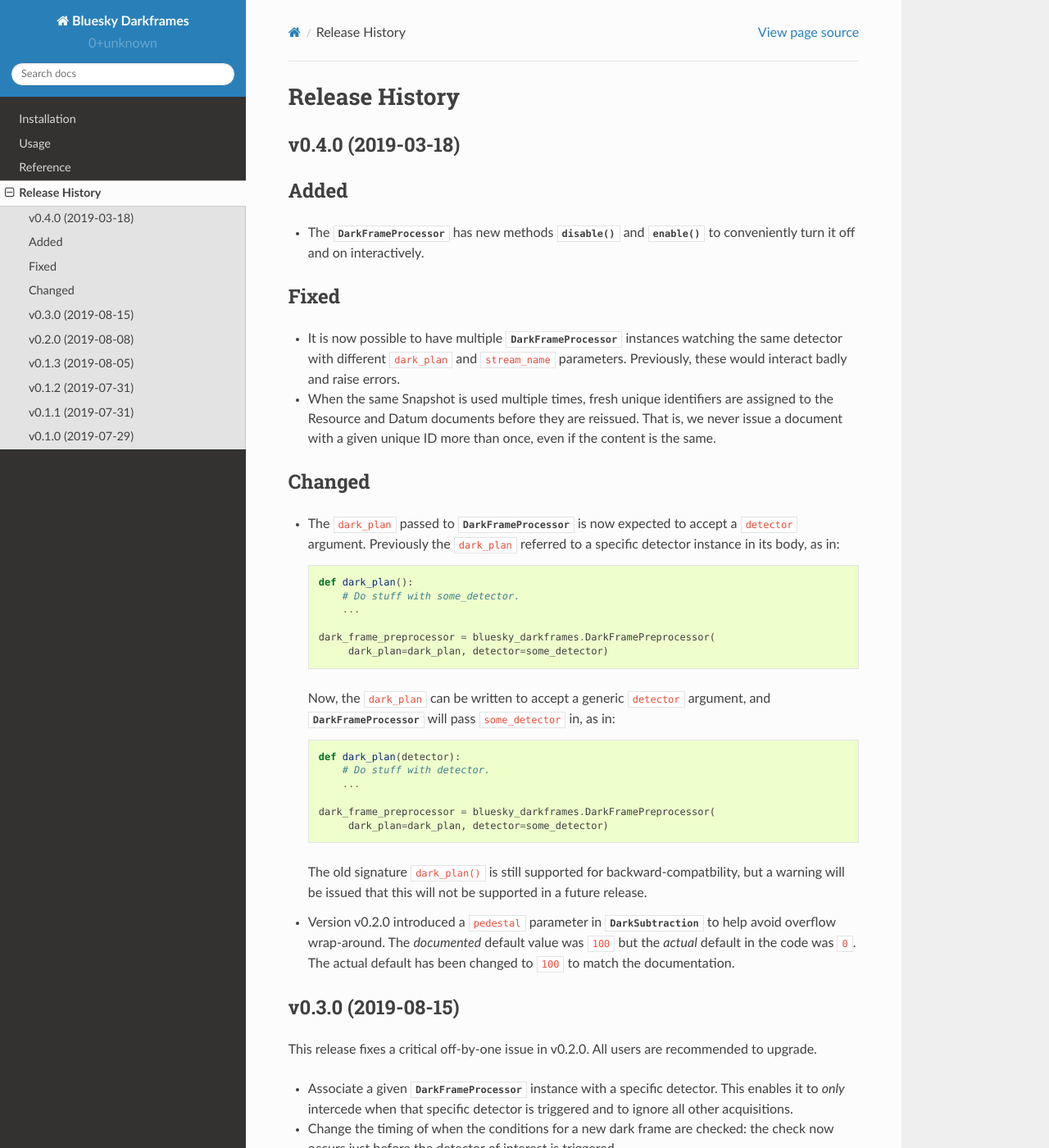
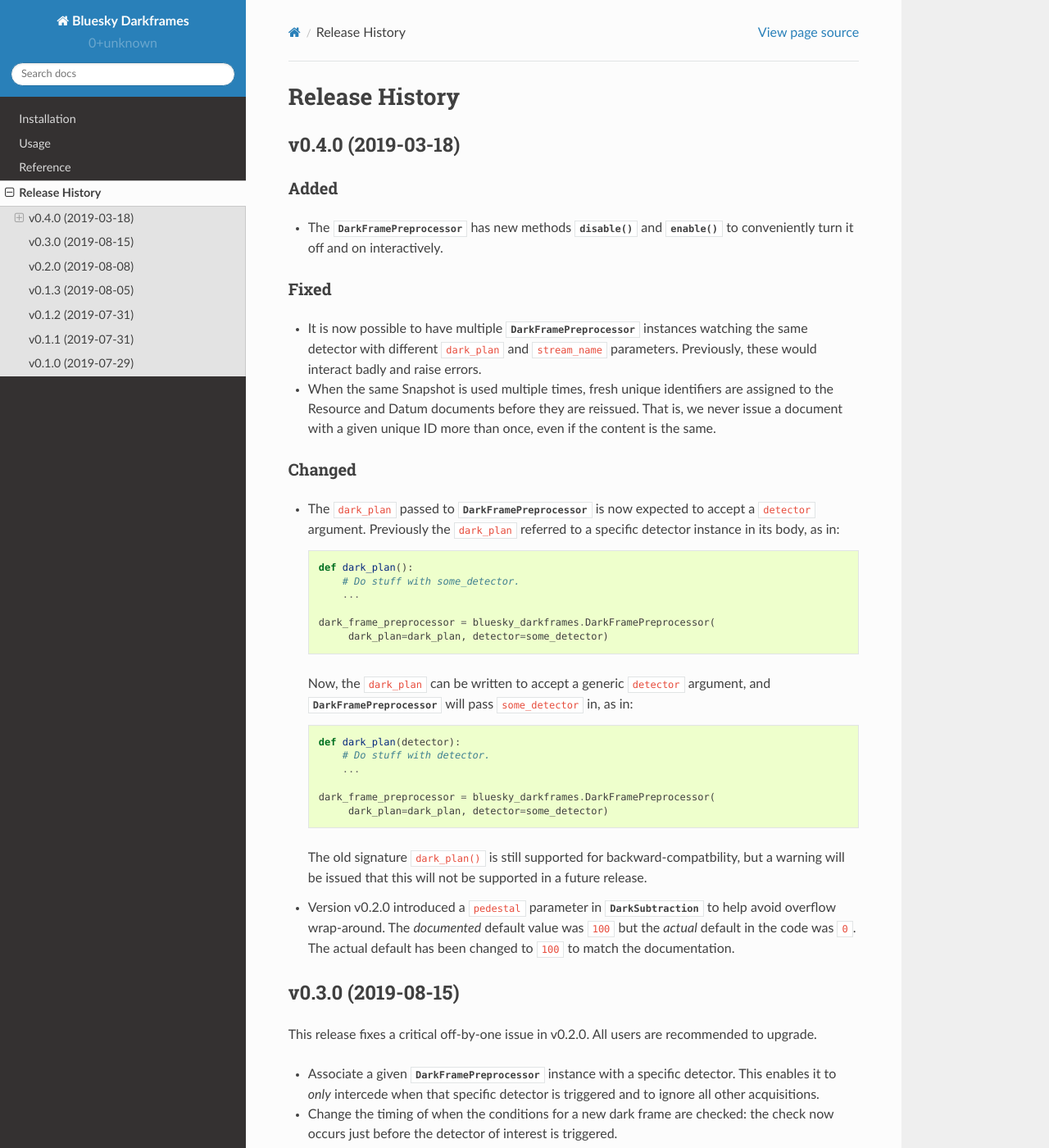
Before and after one commit to bluesky/bluesky-darkframes, a Sphinx documentation site: the page built from docs/source/release-history.rst, in a window 1280 px wide and 1400 px high. Shown: the whole window at 82% size. Built offline with Sphinx 7.4.7 and the Read the Docs theme 2.0.0, drawn with Linux system fonts in a browser that asks for light colours.

Commit message:
Fix formatting and spelling.

```diff
--- a/docs/source/release-history.rst
+++ b/docs/source/release-history.rst
@@ -6,17 +6,17 @@ v0.4.0 (2019-03-18)
 -------------------
 
 Added
------
-* The :class:`~bluesky_darkframes.DarkFrameProcessor` has new methods
-  :meth:`~bluesky_darkframes.DarkFrameProcessor.disable` and
-  :meth:`~bluesky_darkframes.DarkFrameProcessor.enable` to conveniently turn
++++++
+* The :class:`~bluesky_darkframes.DarkFramePreprocessor` has new methods
+  :meth:`~bluesky_darkframes.DarkFramePreprocessor.disable` and
+  :meth:`~bluesky_darkframes.DarkFramePreprocessor.enable` to conveniently turn
   it off and on interactively.
 
 Fixed
------
++++++
 
 * It is now possible to have multiple
-  :class:`~bluesky_darkframes.DarkFrameProcessor` instances watching the same
+  :class:`~bluesky_darkframes.DarkFramePreprocessor` instances watching the same
   detector with different ``dark_plan`` and ``stream_name`` parameters.
   Previously, these would interact badly and raise errors.
 * When the same Snapshot is used multiple times, fresh unique identifiers are
@@ -25,9 +25,9 @@ Fixed
   the content is the same.
 
 Changed
--------
++++++++
 
-* The ``dark_plan`` passed to :class:`~bluesky_darkframes.DarkFrameProcessor`
+* The ``dark_plan`` passed to :class:`~bluesky_darkframes.DarkFramePreprocessor`
   is now expected to accept a ``detector`` argument. Previously the
   ``dark_plan`` referred to a specific detector instance in its body, as in:
 
@@ -41,7 +41,7 @@ Changed
           dark_plan=dark_plan, detector=some_detector)
 
   Now, the ``dark_plan`` can be written to accept a generic ``detector``
-  argument, and  :class:`~bluesky_darkframes.DarkFrameProcessor` will pass
+  argument, and  :class:`~bluesky_darkframes.DarkFramePreprocessor` will pass
   ``some_detector`` in, as in:
 
   .. code:: python
@@ -69,7 +69,7 @@ v0.3.0 (2019-08-15)
 This release fixes a critical off-by-one issue in v0.2.0. All users are
 recommended to upgrade.
 
-* Associate a given :class:`~bluesky_darkframes.DarkFrameProcessor` instance
+* Associate a given :class:`~bluesky_darkframes.DarkFramePreprocessor` instance
   with a specific detector. This enables it to *only* intercede when that
   specific detector is triggered and to ignore all other acquisitions.
 * Change the timing of when the conditions for a new dark frame are checked:
```
